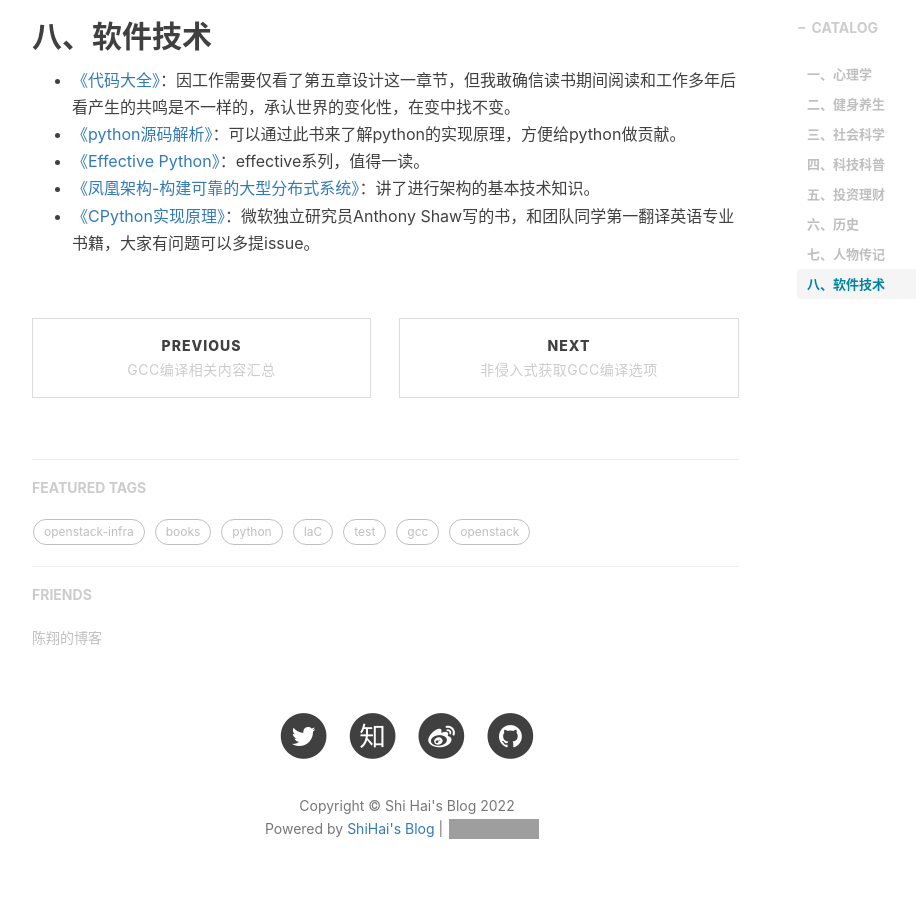
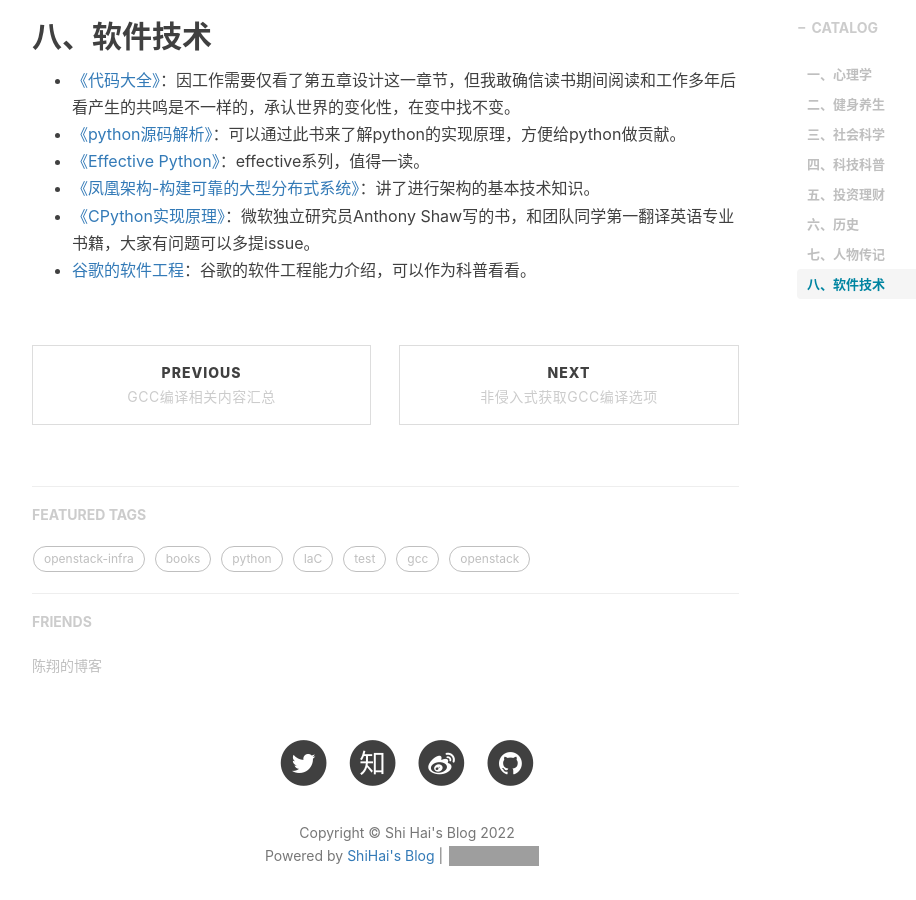
Before and after one commit to shihai1991/shihai1991.github.io, a Jekyll site: the page built from _posts/2021-11-23-个人阅读书单推荐.md, in a window 1280 px wide and 900 px high, scrolled down 2099 px. Shown: the whole window, without its empty margins (233-1149 px from the left). Built offline with Jekyll 4.4.1, drawn with Linux system fonts in a browser that asks for light colours; nearby versions of some CDN libraries; comment, search, counter and statistics services are not loaded; grey boxes are pictures that could not be loaded.

Commit message:
Update 2021-11-23-个人阅读书单推荐.md

```diff
--- a/_posts/2021-11-23-个人阅读书单推荐.md
+++ b/_posts/2021-11-23-个人阅读书单推荐.md
@@ -45,3 +45,4 @@ excerpt: null
 - [《Effective Python》](https://book.douban.com/subject/26709315/)：effective系列，值得一读。
 - [《凤凰架构-构建可靠的大型分布式系统》](https://icyfenix.cn/)：讲了进行架构的基本技术知识。
 - [《CPython实现原理》](https://hai-shi.gitbook.io/cpython-internals)：微软独立研究员Anthony Shaw写的书，和团队同学第一翻译英语专业书籍，大家有问题可以多提issue。
+- [谷歌的软件工程](https://qiangmzsx.github.io/Software-Engineering-at-Google)：谷歌的软件工程能力介绍，可以作为科普看看。
```
